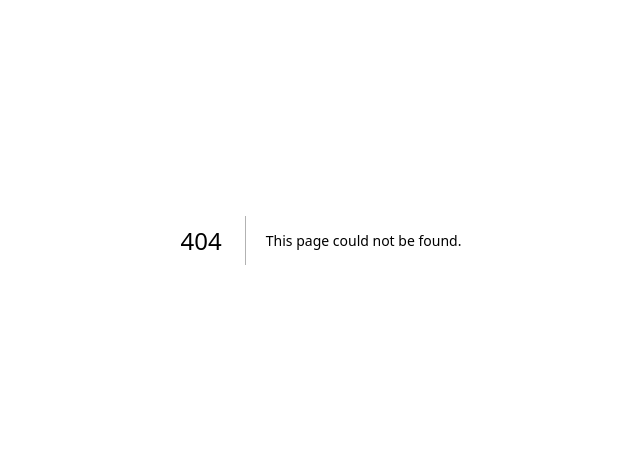
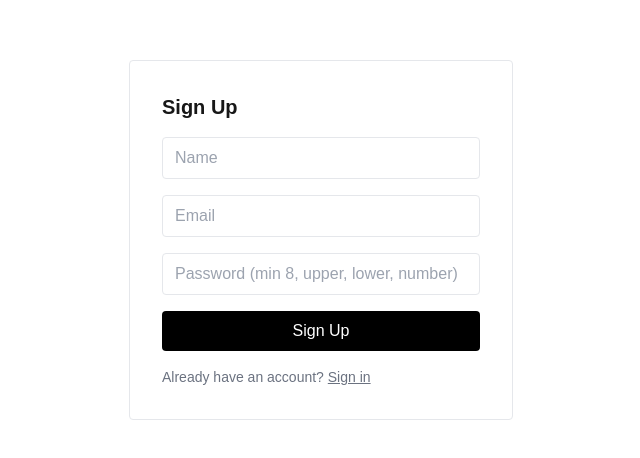
Before and after one commit to teeksb/securegate, a Next.js app: page /signup in a window 1280 px wide. Before the commit this address had no page. Shown: the part 160-618 px from the top of the page, without its empty margins (319-959 px from the left). Built offline with nearby package versions, Linux system fonts and the light colour scheme.

Commit message:
nextauth configuration

```diff
--- /dev/null
+++ b/src/app/api/auth/[...nextauth]/route.ts
@@ -0,0 +1,3 @@
+import { handlers } from "@/lib/auth";
+
+export const { GET, POST } = handlers;
--- /dev/null
+++ b/src/app/api/auth/signup/route.ts
@@ -0,0 +1,49 @@
+import { NextRequest, NextResponse } from "next/server";
+import { hash } from "bcryptjs";
+import { prisma } from "@/lib/prisma";
+import { signUpSchema } from "@/lib/validations/auth";
+
+export async function POST(req: NextRequest) {
+  try {
+    const body = await req.json();
+    const parsed = signUpSchema.safeParse(body);
+
+    if (!parsed.success) {
+      return NextResponse.json(
+        { success: false, errors: parsed.error.flatten().fieldErrors },
+        { status: 400 }
+      );
+    }
+
+    const { name, email, password } = parsed.data;
+
+    const existingUser = await prisma.user.findUnique({ where: { email } });
+    if (existingUser) {
+      return NextResponse.json(
+        { success: false, message: "Invalid credentials" },
+        { status: 400 }
+      );
+    }
+
+    const hashedPassword = await hash(password, 12);
+
+    await prisma.user.create({
+      data: {
+        name,
+        email,
+        password: hashedPassword,
+        emailVerified: null,
+      },
+    });
+
+    return NextResponse.json(
+      { success: true },
+      { status: 201 }
+    );
+  } catch {
+    return NextResponse.json(
+      { success: false, message: "Something went wrong" },
+      { status: 500 }
+    );
+  }
+}
--- /dev/null
+++ b/src/app/dashboard/page.tsx
@@ -0,0 +1,32 @@
+import { auth, signOut } from "@/lib/auth";
+import { redirect } from "next/navigation";
+
+export default async function DashboardPage() {
+  const session = await auth();
+
+  if (!session?.user) {
+    redirect("/login");
+  }
+
+  return (
+    <div className="flex min-h-screen items-center justify-center">
+      <div className="flex flex-col items-center gap-4 rounded border p-8">
+        <h1 className="text-xl font-bold">Dashboard</h1>
+        <p>Hello {session.user.email}</p>
+        <form
+          action={async () => {
+            "use server";
+            await signOut({ redirectTo: "/login" });
+          }}
+        >
+          <button
+            type="submit"
+            className="rounded bg-black px-4 py-2 text-white hover:bg-gray-800"
+          >
+            Logout
+          </button>
+        </form>
+      </div>
+    </div>
+  );
+}
--- /dev/null
+++ b/src/app/login/page.tsx
@@ -0,0 +1,69 @@
+"use client";
+
+import { signIn } from "next-auth/react";
+import { FormEvent, useState } from "react";
+import { useRouter } from "next/navigation";
+
+export default function LoginPage() {
+  const router = useRouter();
+  const [error, setError] = useState("");
+
+  async function handleSubmit(e: FormEvent<HTMLFormElement>) {
+    e.preventDefault();
+    setError("");
+
+    const formData = new FormData(e.currentTarget);
+    const email = formData.get("email") as string;
+    const password = formData.get("password") as string;
+
+    const result = await signIn("credentials", {
+      email,
+      password,
+      redirect: false,
+    });
+
+    if (result?.error) {
+      setError("Invalid email or password");
+    } else {
+      router.push("/dashboard");
+    }
+  }
+
+  return (
+    <div className="flex min-h-screen items-center justify-center">
+      <form
+        onSubmit={handleSubmit}
+        className="flex w-full max-w-sm flex-col gap-4 rounded border p-8"
+      >
+        <h1 className="text-xl font-bold">Sign In</h1>
+        {error && <p className="text-sm text-red-500">{error}</p>}
+        <input
+          name="email"
+          type="email"
+          placeholder="Email"
+          required
+          className="rounded border px-3 py-2"
+        />
+        <input
+          name="password"
+          type="password"
+          placeholder="Password"
+          required
+          className="rounded border px-3 py-2"
+        />
+        <button
+          type="submit"
+          className="rounded bg-black py-2 text-white hover:bg-gray-800"
+        >
+          Sign In
+        </button>
+        <p className="text-sm text-gray-500">
+          Don&apos;t have an account?{" "}
+          <a href="/signup" className="underline">
+            Sign up
+          </a>
+        </p>
+      </form>
+    </div>
+  );
+}
--- /dev/null
+++ b/src/app/signup/page.tsx
@@ -0,0 +1,80 @@
+"use client";
+
+import { FormEvent, useState } from "react";
+import { useRouter } from "next/navigation";
+
+export default function SignupPage() {
+  const router = useRouter();
+  const [error, setError] = useState("");
+
+  async function handleSubmit(e: FormEvent<HTMLFormElement>) {
+    e.preventDefault();
+    setError("");
+
+    const formData = new FormData(e.currentTarget);
+    const body = {
+      name: formData.get("name"),
+      email: formData.get("email"),
+      password: formData.get("password"),
+    };
+
+    const res = await fetch("/api/auth/signup", {
+      method: "POST",
+      headers: { "Content-Type": "application/json" },
+      body: JSON.stringify(body),
+    });
+
+    const data = await res.json();
+
+    if (!res.ok) {
+      setError(data.errors?.password?.[0] ?? data.message ?? "Signup failed");
+      return;
+    }
+
+    router.push("/login");
+  }
+
+  return (
+    <div className="flex min-h-screen items-center justify-center">
+      <form
+        onSubmit={handleSubmit}
+        className="flex w-full max-w-sm flex-col gap-4 rounded border p-8"
+      >
+        <h1 className="text-xl font-bold">Sign Up</h1>
+        {error && <p className="text-sm text-red-500">{error}</p>}
+        <input
+          name="name"
+          placeholder="Name"
+          required
+          className="rounded border px-3 py-2"
+        />
+        <input
+          name="email"
+          type="email"
+          placeholder="Email"
+          required
+          className="rounded border px-3 py-2"
+        />
+        <input
+          name="password"
+          type="password"
+          placeholder="Password (min 8, upper, lower, number)"
+          required
+          className="rounded border px-3 py-2"
+        />
+        <button
+          type="submit"
+          className="rounded bg-black py-2 text-white hover:bg-gray-800"
+        >
+          Sign Up
+        </button>
+        <p className="text-sm text-gray-500">
+          Already have an account?{" "}
+          <a href="/login" className="underline">
+            Sign in
+          </a>
+        </p>
+      </form>
+    </div>
+  );
+}
--- /dev/null
+++ b/src/lib/auth.ts
@@ -0,0 +1,53 @@
+import NextAuth from "next-auth";
+import Credentials from "next-auth/providers/credentials";
+import { compare } from "bcryptjs";
+import { prisma } from "@/lib/prisma";
+import { signInSchema } from "@/lib/validations/auth";
+
+export const { handlers, auth, signIn, signOut } = NextAuth({
+  session: { strategy: "jwt" },
+  pages: { signIn: "/login" },
+  providers: [
+    Credentials({
+      credentials: {
+        email: {},
+        password: {},
+      },
+      authorize: async (credentials) => {
+        const parsed = signInSchema.safeParse(credentials);
+        if (!parsed.success) return null;
+
+        const { email, password } = parsed.data;
+
+        const user = await prisma.user.findUnique({ where: { email } });
+        if (!user) return null;
+
+        const isValid = await compare(password, user.password);
+        if (!isValid) return null;
+
+        return {
+          id: user.id,
+          email: user.email,
+          name: user.name,
+          emailVerified: user.emailVerified,
+        };
+      },
+    }),
+  ],
+  callbacks: {
+    jwt: ({ token, user }) => {
+      if (user) {
+        token.id = user.id!;
+        token.emailVerified = user.emailVerified;
+      }
+      return token;
+    },
+    session: ({ session, token }) => {
+      if (session.user) {
+        session.user.id = token.id as string;
+        session.user.emailVerified = token.emailVerified as Date | null;
+      }
+      return session;
+    },
+  },
+});
--- /dev/null
+++ b/src/lib/validations/auth.ts
@@ -0,0 +1,20 @@
+import { z } from "zod";
+
+export const signUpSchema = z.object({
+  name: z.string().min(2, "Name must be at least 2 characters"),
+  email: z.string().email("Invalid email address"),
+  password: z
+    .string()
+    .min(8, "Password must be at least 8 characters")
+    .refine((val) => /[A-Z]/.test(val), "Must contain an uppercase letter")
+    .refine((val) => /[a-z]/.test(val), "Must contain a lowercase letter")
+    .refine((val) => /[0-9]/.test(val), "Must contain a number"),
+});
+
+export const signInSchema = z.object({
+  email: z.string().email("Invalid email address"),
+  password: z.string().min(1, "Password is required"),
+});
+
+export type SignUpInput = z.infer<typeof signUpSchema>;
+export type SignInInput = z.infer<typeof signInSchema>;
```
Also changed, not shown: middleware.ts (added, +10 -0 lines), src/types/next-auth.d.ts (added, +20 -0 lines).
